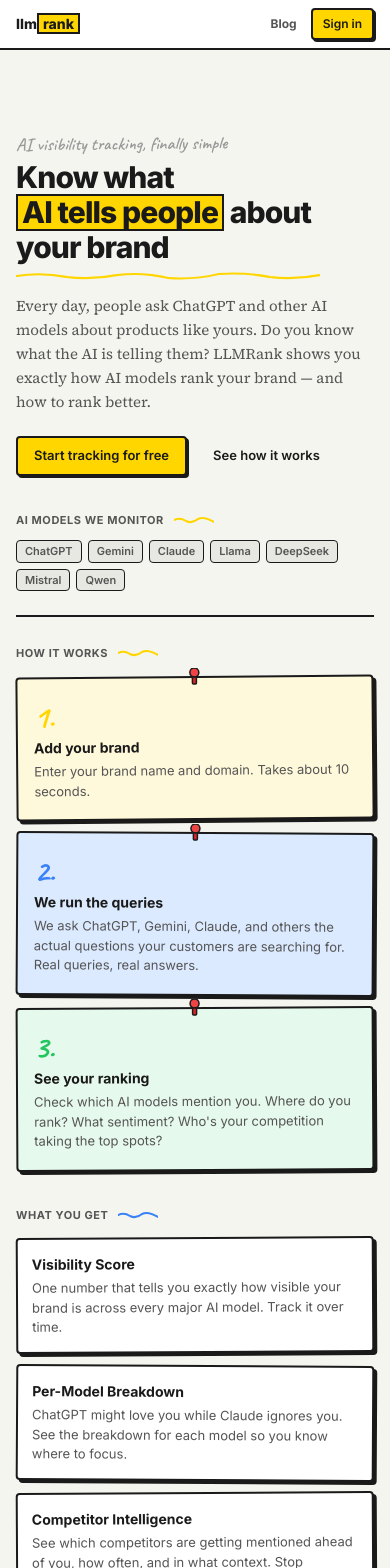
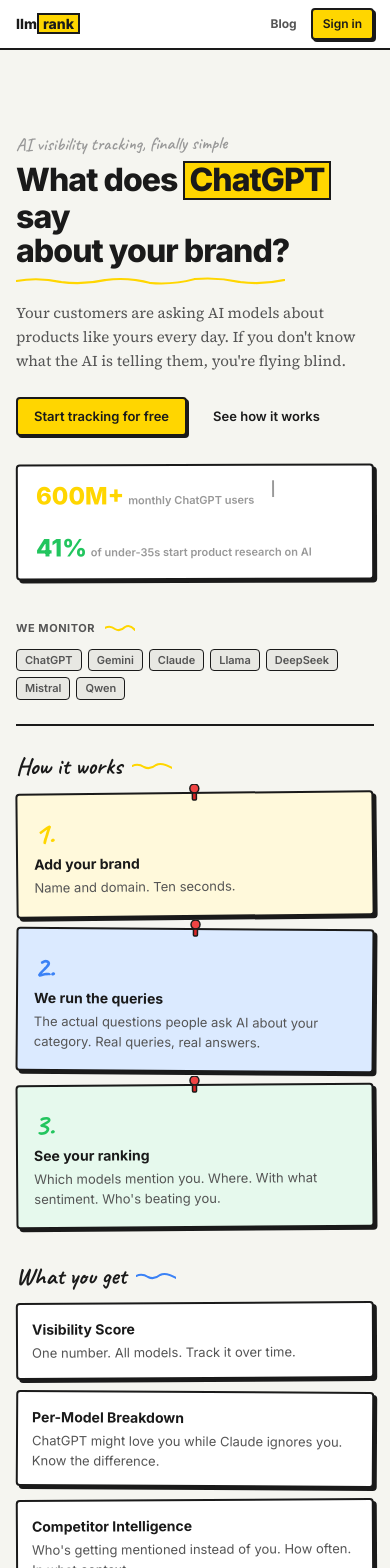
Before and after one commit to getcleanroom-xyz/llmrank, a Next.js app in the folder frontend/: page / in a window 390 px wide. Shown: the top 1568 px of the page. Built offline with nearby package versions, Linux system fonts and the light colour scheme; no server answers.

Commit message:
remove all em-dashes, revamp landing page copy (anti-AI-slop), add hand-sketched style to dashboard

```diff
--- a/frontend/app/admin/page.tsx
+++ b/frontend/app/admin/page.tsx
@@ -2,7 +2,7 @@ import { AdminDashboard } from "@/components/admin/AdminDashboard";
 
 export const metadata = {
   title: "Admin | LLMRank",
-  description: "Admin dashboard — manage campaigns and view email stats.",
+  description: "Admin dashboard: manage campaigns and view email stats.",
 };
 
 export default function AdminPage() {
--- a/frontend/app/blog/[slug]/page.tsx
+++ b/frontend/app/blog/[slug]/page.tsx
@@ -16,7 +16,7 @@ export async function generateMetadata({ params }: { params: Promise<{ slug: str
   const post = getBlogPost(slug);
   if (!post) return { title: "Not Found" };
   return {
-    title: `${post.title} — LLMRank`,
+    title: `${post.title} | LLMRank`,
     description: post.summary,
     openGraph: {
       title: post.title,
--- a/frontend/app/blog/layout.tsx
+++ b/frontend/app/blog/layout.tsx
@@ -2,7 +2,7 @@ import type { Metadata } from "next";
 import { LandingHeader } from "@/components/landing/LandingHeader";
 
 export const metadata: Metadata = {
-  title: "Blog — LLMRank",
+  title: "Blog | LLMRank",
   description:
     "Notes on AI visibility, generative engine optimization, and how brands show up in ChatGPT, Gemini, and other AI models.",
 };
@@ -26,7 +26,7 @@ export default function BlogLayout({ children }: { children: React.ReactNode })
           fontFamily: "var(--font-sans), Inter, sans-serif",
         }}
       >
-        llm<span style={{ color: "var(--primary)" }}>rank</span> &mdash; AI visibility tracking
+        llm<span style={{ color: "var(--primary)" }}>rank</span> · AI visibility tracking
       </footer>
     </div>
   );
--- a/frontend/app/blog/page.tsx
+++ b/frontend/app/blog/page.tsx
@@ -3,7 +3,7 @@ import type { Metadata } from "next";
 import { getAllBlogPosts } from "@/lib/blog";
 
 export const metadata: Metadata = {
-  title: "Blog — LLMRank",
+  title: "Blog | LLMRank",
   description:
     "Notes on AI visibility, generative engine optimization, and how brands show up in ChatGPT, Gemini, and other AI models.",
 };
--- a/frontend/app/brands/[brandId]/scans/[scanId]/page.tsx
+++ b/frontend/app/brands/[brandId]/scans/[scanId]/page.tsx
@@ -9,7 +9,7 @@ import { AppHeader, PageHeader } from "@/components/AppHeader";
 import { ScoreRing } from "@/components/ui";
 
 function PositionBadge({ mentioned, position }: { mentioned: boolean; position: number | null }) {
-  if (!mentioned) return <span className="pill pill-neg" style={{ fontSize: 10 }}>—</span>;
+  if (!mentioned) return <span className="pill pill-neg" style={{ fontSize: 10 }}>&ndash;</span>;
   if (position === null || position === undefined) return <span className="pill pill-neu" style={{ fontSize: 10 }}>?</span>;
   const cls = position <= 2 ? "pill pill-pos" : position <= 4 ? "pill pill-neu" : "pill pill-neg";
   return <span className={cls} style={{ fontSize: 10 }}>#{position}</span>;
@@ -171,7 +171,7 @@ export default function ScanDetailPage() {
             <div style={{ fontSize: 13, fontWeight: 600 }}>
               {data.started_at && data.completed_at
                 ? `${Math.round((new Date(data.completed_at).getTime() - new Date(data.started_at).getTime()) / 1000)}s`
-                : "—"}
+                : "\u2013"}
             </div>
             <div style={{ fontSize: 11, color: "var(--text-muted)", marginTop: 4 }}>
               {data.completed_at ? new Date(data.completed_at).toLocaleString() : "In progress"}
--- a/frontend/app/page.tsx
+++ b/frontend/app/page.tsx
@@ -5,7 +5,7 @@ export const dynamic = "force-static";
 
 export const metadata: Metadata = {
   metadataBase: new URL("https://llmrank.getcleanroom.xyz"),
-  title: "LLMRank — Track How AI Models Rank Your Brand",
+  title: "LLMRank | Track How AI Models Rank Your Brand",
   description:
     "See exactly how your brand appears in ChatGPT, Gemini, Claude, and other AI models. Free visibility tracking, competitor monitoring, and actionable insights to rank higher in AI search results.",
   keywords: [
@@ -19,7 +19,7 @@ export const metadata: Metadata = {
     "AI search optimization",
   ],
   openGraph: {
-    title: "LLMRank — Track How AI Models Rank Your Brand",
+    title: "LLMRank | Track How AI Models Rank Your Brand",
     description:
       "See exactly how your brand appears in ChatGPT, Gemini, Claude, and more. Know what AI tells people about your company.",
     url: "https://llmrank.getcleanroom.xyz",
@@ -29,7 +29,7 @@ export const metadata: Metadata = {
   },
   twitter: {
     card: "summary_large_image",
-    title: "LLMRank — Track How AI Models Rank Your Brand",
+    title: "LLMRank | Track How AI Models Rank Your Brand",
     description:
       "See exactly how your brand appears in ChatGPT, Gemini, Claude, and more. Free to start.",
   },
@@ -50,17 +50,17 @@ const STEPS = [
   {
     step: "1",
     title: "Add your brand",
-    desc: "Enter your brand name and domain. Takes about 10 seconds.",
+    desc: "Name and domain. Ten seconds.",
   },
   {
     step: "2",
     title: "We run the queries",
-    desc: "We ask ChatGPT, Gemini, Claude, and others the actual questions your customers are searching for. Real queries, real answers.",
+    desc: "The actual questions people ask AI about your category. Real queries, real answers.",
   },
   {
     step: "3",
     title: "See your ranking",
-    desc: "Check which AI models mention you. Where do you rank? What sentiment? Who's your competition taking the top spots?",
+    desc: "Which models mention you. Where. With what sentiment. Who's beating you.",
   },
 ];
 
@@ -73,54 +73,27 @@ const STEP_COLORS = [
 const FEATURES = [
   {
     title: "Visibility Score",
-    desc: "One number that tells you exactly how visible your brand is across every major AI model. Track it over time.",
+    desc: "One number. All models. Track it over time.",
   },
   {
     title: "Per-Model Breakdown",
-    desc: "ChatGPT might love you while Claude ignores you. See the breakdown for each model so you know where to focus.",
+    desc: "ChatGPT might love you while Claude ignores you. Know the difference.",
   },
   {
     title: "Competitor Intelligence",
-    desc: "See which competitors are getting mentioned ahead of you, how often, and in what context. Stop guessing.",
+    desc: "Who's getting mentioned instead of you. How often. In what context.",
   },
   {
     title: "Per-Query Drilldown",
-    desc: "Click any tracked question to see the exact AI response, word for word. Know what your customers are hearing about you.",
+    desc: "Click any query. Read the exact AI response. Word for word.",
   },
   {
     title: "AI-Suggested Queries",
-    desc: "Not sure what questions to track? We'll suggest the ones your market is actually asking the AIs.",
+    desc: "Not sure what to track? We'll tell you what your market is asking.",
   },
   {
-    title: "Actionable Insights",
-    desc: "No fluff. We tell you exactly what to fix based on your gaps — publish a comparison page, add structured data, claim your profiles.",
-  },
-];
-
-const FAQS = [
-  {
-    q: "How does LLMRank track my brand in AI models?",
-    a: "We run your chosen queries — the same questions people ask ChatGPT, Gemini, and others — across multiple AI models on a schedule. Each response gets analyzed for whether your brand was mentioned, at what position, with what sentiment, and which competitors showed up instead. You get a dashboard with scores, trends, and specific recommendations.",
-  },
-  {
-    q: "Which AI models do you monitor?",
-    a: "Currently: ChatGPT (GPT-4o), Gemini, Claude, Llama (3.3 and smaller), DeepSeek, Mistral, and Qwen. We add new models as they gain adoption. If there's one you want that we don't cover yet, tell us — we're fast about adding them.",
-  },
-  {
-    q: "Is there a free plan?",
-    a: "Yes. You start with 500 free credits, which covers several full scans. No credit card needed. You only pay when you need more credits for higher-volume or premium-model monitoring.",
-  },
-  {
-    q: "What's the difference between this and regular SEO?",
-    a: "Regular SEO tools tell you where you rank on Google. But when someone asks ChatGPT 'what's the best project management tool,' Google rankings don't matter — the AI's training data and retrieval patterns do. LLMRank measures AI-native visibility, which is increasingly where buying decisions start.",
-  },
-  {
-    q: "How do I improve my AI visibility?",
-    a: "The playbook is different from traditional SEO. Structured data helps. Being mentioned in authoritative sources helps more. Comparison content and category-defining pages work well. We give you specific, ranked recommendations based on your actual gaps — not generic advice.",
-  },
-  {
-    q: "Can I track my competitors too?",
-    a: "Competitor tracking is built in. When you scan a query, we automatically detect competing brands mentioned in the AI responses and show you who's taking your spotlight and at what frequency. You don't need to configure anything.",
+    title: "Actionable Fixes",
+    desc: "Publish a comparison page. Add structured data. Claim your profiles. We tell you exactly what to do.",
   },
 ];
 
@@ -137,19 +110,6 @@ const structuredData = {
     price: "0",
     priceCurrency: "USD",
   },
-};
-
-const faqStructuredData = {
-  "@context": "https://schema.org",
-  "@type": "FAQPage",
-  mainEntity: FAQS.map((f) => ({
-    "@type": "Question",
-    name: f.q,
-    acceptedAnswer: {
-      "@type": "Answer",
-      text: f.a,
-    },
-  })),
 };
 
 function ScribbleUnderline({ color = "var(--primary)", width = "100%", style }: { color?: string; width?: string; style?: React.CSSProperties }) {
@@ -182,17 +142,13 @@ export default function HomePage() {
         type="application/ld+json"
         dangerouslySetInnerHTML={{ __html: JSON.stringify(structuredData) }}
       />
-      <script
-        type="application/ld+json"
-        dangerouslySetInnerHTML={{ __html: JSON.stringify(faqStructuredData) }}
-      />
 
       <LandingHeader />
 
       <div style={{ flex: 1, maxWidth: 720, margin: "0 auto", padding: "0 var(--page-px)", width: "100%" }}>
 
-        {/* ── Hero ── */}
-        <header style={{ paddingTop: "clamp(40px, 10vh, 80px)", paddingBottom: 36 }}>
+        {/* Hero */}
+        <header style={{ paddingTop: "clamp(44px, 10vh, 80px)", paddingBottom: 40 }}>
           <div
             style={{
               fontFamily: "var(--font-hand), Caveat, cursive",
@@ -208,48 +164,75 @@ export default function HomePage() {
 
           <h1
             style={{
-              fontSize: "clamp(30px, 6vw, 50px)",
+              fontSize: "clamp(32px, 6vw, 52px)",
               fontWeight: 800,
               color: "var(--text)",
               margin: "0 0 8px",
-              lineHeight: 1.1,
+              lineHeight: 1.08,
               letterSpacing: "-0.03em",
             }}
           >
-            Know what{" "}
+            What does{" "}
             <span style={{ background: "var(--primary)", padding: "0 4px", border: "2px solid var(--border)", display: "inline-block" }}>
-              AI tells people
+              ChatGPT
             </span>{" "}
-            about your brand
+            say<br />about your brand?
           </h1>
 
-          <ScribbleUnderline color="var(--primary)" width="85%" style={{ marginBottom: 14 }} />
+          <ScribbleUnderline color="var(--primary)" width="75%" style={{ marginBottom: 16 }} />
 
           <p
             style={{
               fontSize: 15,
               color: "var(--text-secondary)",
-              margin: "0 0 22px",
+              margin: "0 0 24px",
               lineHeight: 1.6,
-              maxWidth: 540,
+              maxWidth: 500,
               fontFamily: "var(--font-serif), Georgia, serif",
             }}
           >
-            Every day, people ask ChatGPT and other AI models about products like yours. Do you know what the AI is telling them?
-            LLMRank shows you exactly how AI models rank your brand &mdash; and how to rank better.
+            Your customers are asking AI models about products like yours every day.
+            If you don&apos;t know what the AI is telling them, you&apos;re flying blind.
           </p>
+
           <div style={{ display: "flex", gap: 8, flexWrap: "wrap" }}>
             <LandingCTA variant="primary" />
             <LandingCTA variant="secondary" />
           </div>
+
+          {/* Stat banner */}
+          <div
+            style={{
+              marginTop: 28,
+              display: "flex",
+              gap: 16,
+              flexWrap: "wrap",
+              background: "var(--surface)",
+              border: "2px solid var(--border)",
+              borderRadius: "var(--radius)",
+              padding: "12px 18px",
+              boxShadow: "3px 3px 0 #1A1A1A",
+              transform: "rotate(-0.2deg)",
+            }}
+          >
+            <div style={{ fontFamily: "var(--font-sans), Inter, sans-serif" }}>
+              <span style={{ fontSize: 24, fontWeight: 800, color: "var(--primary)" }}>600M+</span>
+              <span style={{ fontSize: 11, color: "var(--text-muted)", marginLeft: 4, fontWeight: 600 }}>monthly ChatGPT users</span>
+            </div>
+            <div style={{ color: "var(--text-muted)", fontWeight: 700, fontSize: 14 }}>|</div>
+            <div style={{ fontFamily: "var(--font-sans), Inter, sans-serif" }}>
+              <span style={{ fontSize: 24, fontWeight: 800, color: "#22C55E" }}>41%</span>
+              <span style={{ fontSize: 11, color: "var(--text-muted)", marginLeft: 4, fontWeight: 600 }}>of under-35s start product research on AI</span>
+            </div>
+          </div>
         </header>
 
-        {/* ── Supported LLMs ── */}
+        {/* Supported LLMs */}
         <section style={{ paddingBottom: 24, borderBottom: "2px solid var(--border)", marginBottom: 28 }}>
           <div style={{ display: "flex", alignItems: "center", gap: 10, marginBottom: 12 }}>
-            <div className="section-label" style={{ marginBottom: 0 }}>AI Models We Monitor</div>
-            <svg width="40" height="10" viewBox="0 0 40 10" fill="none">
-              <path d="M0 5 Q6 2 12 6 Q18 9 24 4 Q30 1 40 7" stroke="var(--primary)" strokeWidth="2" strokeLinecap="round" fill="none" />
+            <div className="section-label" style={{ marginBottom: 0 }}>We monitor</div>
+            <svg width="30" height="10" viewBox="0 0 30 10" fill="none">
+              <path d="M0 5 Q5 2 10 6 Q15 9 20 4 Q25 1 30 7" stroke="var(--primary)" strokeWidth="2" strokeLinecap="round" fill="none" />
             </svg>
           </div>
           <div style={{ display: "flex", flexWrap: "wrap", gap: 6 }}>
@@ -261,10 +244,21 @@ export default function HomePage() {
           </div>
         </section>
 
-        {/* ── How it works ── */}
+        {/* How it works */}
         <section id="how-it-works" style={{ paddingBottom: 36 }}>
           <div style={{ display: "flex", alignItems: "center", gap: 10, marginBottom: 14 }}>
-            <h2 className="section-label" style={{ marginBottom: 0 }}>How It Works</h2>
+            <h2
+              style={{
+                fontFamily: "var(--font-hand), Caveat, cursive",
+                fontSize: "clamp(24px, 3.5vw, 30px)",
+                fontWeight: 700,
+                margin: 0,
+                lineHeight: 1,
+                transform: "rotate(-0.4deg)",
+              }}
+            >
+              How it works
+            </h2>
             <svg width="40" height="10" viewBox="0 0 40 10" fill="none">
               <path d="M0 5 Q6 2 12 6 Q18 9 24 4 Q30 1 40 7" stroke="var(--primary)" strokeWidth="2" strokeLinecap="round" fill="none" />
             </svg>
@@ -278,12 +272,22 @@ export default function HomePage() {
                 style={{
                   background: STEP_COLORS[i].bg,
                   position: "relative",
-                  transform: `rotate(${i === 0 ? "-0.5deg" : i === 1 ? "0.3deg" : "-0.3deg"})`,
+                  transform: `rotate(${i === 0 ? "-0.6deg" : i === 1 ? "0.4deg" : "-0.4deg"})`,
                   padding: "18px 16px",
                 }}
               >
                 <PushPin />
-                <div style={{ fontSize: "clamp(32px, 5vw, 40px)", fontFamily: "var(--font-hand), Caveat, cursive", fontWeight: 700, color: STEP_COLORS[i].accent, marginBottom: 4, marginTop: 4, lineHeight: 1 }}>
+                <div
+                  style={{
+                    fontSize: "clamp(32px, 5vw, 40px)",
+                    fontFamily: "var(--font-hand), Caveat, cursive",
+                    fontWeight: 700,
+                    color: STEP_COLORS[i].accent,
+                    marginBottom: 4,
+                    marginTop: 4,
+                    lineHeight: 1,
+                  }}
+                >
                   {item.step}.
                 </div>
                 <div style={{ fontSize: 14, fontWeight: 700, marginBottom: 4 }}>{item.title}</div>
@@ -295,10 +299,21 @@ export default function HomePage() {
           </div>
         </section>
 
-        {/* ── Features ── */}
+        {/* Features */}
         <section style={{ paddingBottom: 36 }}>
           <div style={{ display: "flex", alignItems: "center", gap: 10, marginBottom: 14 }}>
-            <h2 className="section-label" style={{ marginBottom: 0 }}>What You Get</h2>
+            <h2
+              style={{
+                fontFamily: "var(--font-hand), Caveat, cursive",
+                fontSize: "clamp(24px, 3.5vw, 30px)",
+                fontWeight: 700,
+                margin: 0,
+                lineHeight: 1,
+                transform: "rotate(-0.3deg)",
+              }}
+            >
+              What you get
+            </h2>
             <svg width="40" height="10" viewBox="0 0 40 10" fill="none">
               <path d="M0 5 Q6 2 12 6 Q18 9 24 4 Q30 1 40 7" stroke="#3B82F6" strokeWidth="2" strokeLinecap="round" fill="none" />
             </svg>
@@ -322,36 +337,12 @@ export default function HomePage() {
             ))}
           </div>
 
-          {/* Scribble doodle between sections */}
-          <div style={{ textAlign: "center", margin: "28px 0 8px", fontFamily: "var(--font-hand), Caveat, cursive", fontSize: 18, color: "var(--text-muted)", opacity: 0.4 }}>
+          <div style={{ textAlign: "center", margin: "28px 0 8px", fontFamily: "var(--font-hand), Caveat, cursive", fontSize: 18, color: "var(--text-muted)", opacity: 0.35 }}>
             ~ ~ ~
           </div>
         </section>
 
-        {/* ── FAQ ── */}
-        <section style={{ paddingBottom: 36 }}>
-          <div style={{ display: "flex", alignItems: "center", gap: 10, marginBottom: 14 }}>
-            <h2 className="section-label" style={{ marginBottom: 0 }}>Common Questions</h2>
-            <svg width="40" height="10" viewBox="0 0 40 10" fill="none">
-              <path d="M0 5 Q6 2 12 6 Q18 9 24 4 Q30 1 40 7" stroke="#22C55E" strokeWidth="2" strokeLinecap="round" fill="none" />
-            </svg>
-          </div>
-
-          <div style={{ display: "flex", flexDirection: "column", gap: 10 }}>
-            {FAQS.map((faq, i) => (
-              <details key={i} className="card" style={{ padding: "12px 16px", cursor: "pointer", transform: `rotate(${i % 2 === 0 ? "-0.2deg" : "0.2deg"})` }}>
-                <summary style={{ fontSize: 14, fontWeight: 700, marginBottom: 0 }}>
-                  {faq.q}
-                </summary>
-                <p style={{ fontSize: 13, color: "var(--text-secondary)", lineHeight: 1.6, marginTop: 10 }}>
-                  {faq.a}
-                </p>
-              </details>
-            ))}
-          </div>
-        </section>
-
-        {/* ── Bottom CTA ── */}
+        {/* Bottom CTA */}
         <section style={{ paddingBottom: 48 }}>
           <div
             style={{
@@ -375,9 +366,9 @@ export default function HomePage() {
                 lineHeight: 1.1,
               }}
             >
-              Start tracking your AI visibility
+              Ready to find out?
             </h2>
-            <ScribbleUnderline color="var(--primary)" width="180px" style={{ margin: "6px auto 12px" }} />
+            <ScribbleUnderline color="var(--primary)" width="140px" style={{ margin: "6px auto 12px" }} />
             <p
               style={{
                 fontSize: 14,
@@ -388,7 +379,7 @@ export default function HomePage() {
                 fontFamily: "var(--font-serif), Georgia, serif",
               }}
             >
-              Free to start. No credit card. Takes under a minute. Stop guessing what AI says about your brand and start knowing.
+              Free. No credit card. Takes under a minute.
             </p>
             <LandingCTA variant="primary" />
           </div>
@@ -411,7 +402,7 @@ export default function HomePage() {
             Blog
           </a>
         </div>
-        llm<span style={{ color: "var(--primary)" }}>rank</span> &mdash; AI visibility tracking
+        llm<span style={{ color: "var(--primary)" }}>rank</span> · AI visibility tracking
       </footer>
     </main>
   );
--- a/frontend/components/admin/CampaignEditor.tsx
+++ b/frontend/components/admin/CampaignEditor.tsx
@@ -905,12 +905,12 @@ export function CampaignEditor({ existing }: CampaignEditorProps) {
                   <StatRow label="Sent" value={String(existing.sent_count)} />
                   <StatRow
                     label="Open rate"
-                    value={existing.sent_count > 0 ? `${Math.round((existing.opened_count / existing.sent_count) * 100)}%` : "—"}
+                    value={existing.sent_count > 0 ? `${Math.round((existing.opened_count / existing.sent_count) * 100)}%` : "\u2013"}
                     highlight={existing.sent_count > 0 ? "var(--green)" : undefined}
                   />
                   <StatRow
                     label="Click rate"
-                    value={existing.opened_count > 0 ? `${Math.round((existing.clicked_count / existing.opened_count) * 100)}%` : "—"}
+                    value={existing.opened_count > 0 ? `${Math.round((existing.clicked_count / existing.opened_count) * 100)}%` : "\u2013"}
                     highlight={existing.opened_count > 0 ? "var(--text)" : undefined}
                   />
                   {existing.scheduled_at && <StatRow label="Scheduled" value={new Date(existing.scheduled_at).toLocaleString()} />}
--- a/frontend/components/dashboard/QueriesTable.tsx
+++ b/frontend/components/dashboard/QueriesTable.tsx
@@ -316,7 +316,7 @@ export function QueriesTable({
                     </div>
                     <div style={{ flex: 1, textAlign: "center", fontSize: 13, fontWeight: 600, color: q.result_count > 0 ? "var(--text)" : "var(--text-muted)" }}>{q.result_count}</div>
                     <div style={{ flex: 1, textAlign: "center", fontSize: 12, color: q.last_scan_at ? "var(--text-secondary)" : "var(--text-muted)" }}>
-                      {q.last_scan_at ? timeAgo(q.last_scan_at) : "—"}
+                      {q.last_scan_at ? timeAgo(q.last_scan_at) : "\u2013"}
                     </div>
                     <div style={{ flex: 1, textAlign: "center", fontSize: 11, color: "var(--text-muted)" }}>
                       {timeAgo(q.created_at)}
--- a/frontend/components/dashboard/ScanHistory.tsx
+++ b/frontend/components/dashboard/ScanHistory.tsx
@@ -17,7 +17,7 @@ function timeAgo(date: string): string {
 }
 
 function PositionBadge({ mentioned, position }: { mentioned: boolean; position: number | null }) {
-  if (!mentioned) return <span className="pill pill-neg" style={{ fontSize: 9 }}>—</span>;
+  if (!mentioned) return <span className="pill pill-neg" style={{ fontSize: 9 }}>&ndash;</span>;
   if (position === null || position === undefined) return <span className="pill pill-neu" style={{ fontSize: 9 }}>?</span>;
   const cls = position <= 2 ? "pill pill-pos" : position <= 4 ? "pill pill-neu" : "pill pill-neg";
   return <span className={cls} style={{ fontSize: 9 }}>#{position}</span>;
@@ -46,11 +46,11 @@ function ExpandedScan({ scanId, brandId }: { scanId: string; brandId: string })
       <div style={{ display: "grid", gridTemplateColumns: "1fr 1fr 1fr", gap: 8, marginBottom: 10 }}>
         <div style={{ textAlign: "center", padding: "6px 0" }}>
           <div style={{ fontSize: 11, color: "var(--text-muted)", marginBottom: 2 }}>Visibility</div>
-          <div style={{ fontSize: 18, fontWeight: 800 }}>{data.visibility_score ?? "—"}</div>
+          <div style={{ fontSize: 18, fontWeight: 800 }}>{data.visibility_score ?? "\u2013"}</div>
         </div>
         <div style={{ textAlign: "center", padding: "6px 0" }}>
           <div style={{ fontSize: 11, color: "var(--text-muted)", marginBottom: 2 }}>Mention Rate</div>
-          <div style={{ fontSize: 18, fontWeight: 800 }}>{data.mention_rate ?? "—"}%</div>
+          <div style={{ fontSize: 18, fontWeight: 800 }}>{data.mention_rate ?? "\u2013"}%</div>
         </div>
         <div style={{ textAlign: "center", padding: "6px 0" }}>
           <div style={{ fontSize: 11, color: "var(--text-muted)", marginBottom: 2 }}>Queries</div>
```
Also changed, not shown: frontend/components/dashboard/BrandDashboardClient.tsx (+83 -14 lines), frontend/lib/blog.ts (+11 -11 lines).
